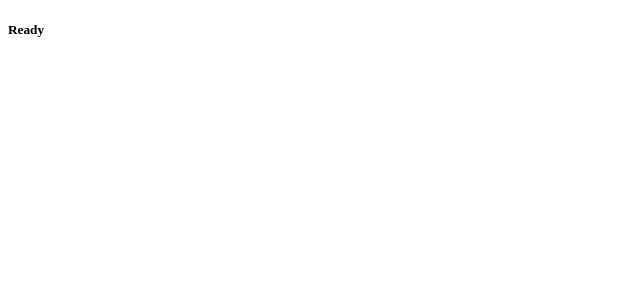
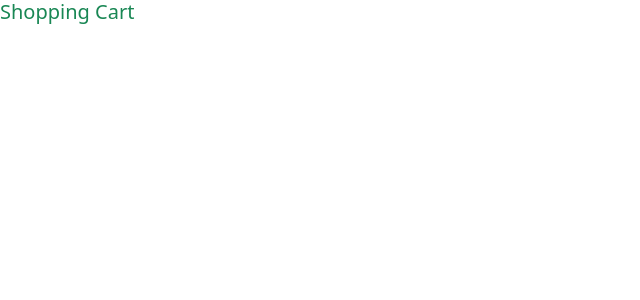
Before and after one commit to mahdi6788/ShoppingCart, a React (Vite) app: page / in a window 1280 px wide. Shown: the top 300 px of the page, without its empty margins (0-640 px from the left). Built offline with nearby package versions, Linux system fonts and the light colour scheme.

Commit message:
add bootstrap and react bootstrap

```diff
--- a/index.html
+++ b/index.html
@@ -3,7 +3,7 @@
   <head>
     <meta charset="UTF-8" />
     <meta name="viewport" content="width=device-width, initial-scale=1.0" />
-    <title>Ready to use</title>
+    <title>Shopping Cart</title>
   </head>
   <body>
     <div id="root"></div>
--- a/src/App.jsx
+++ b/src/App.jsx
@@ -6,7 +6,7 @@ function App() {
 
   return (
     <>
-      <h5 className="text-success">Ready</h5>
+      <h5 className="text-success">Shopping Cart</h5>
     </>
   )
 }
--- a/src/main.jsx
+++ b/src/main.jsx
@@ -1,6 +1,7 @@
 import { StrictMode } from 'react'
 import { createRoot } from 'react-dom/client'
 import App from './App.jsx'
+import "bootstrap/dist/css/bootstrap.min.css"
 
 createRoot(document.getElementById('root')).render(
   <StrictMode>
```
Also changed, not shown: src/index.css (added), 1 other file (tests, documents, lock files or other folders).
